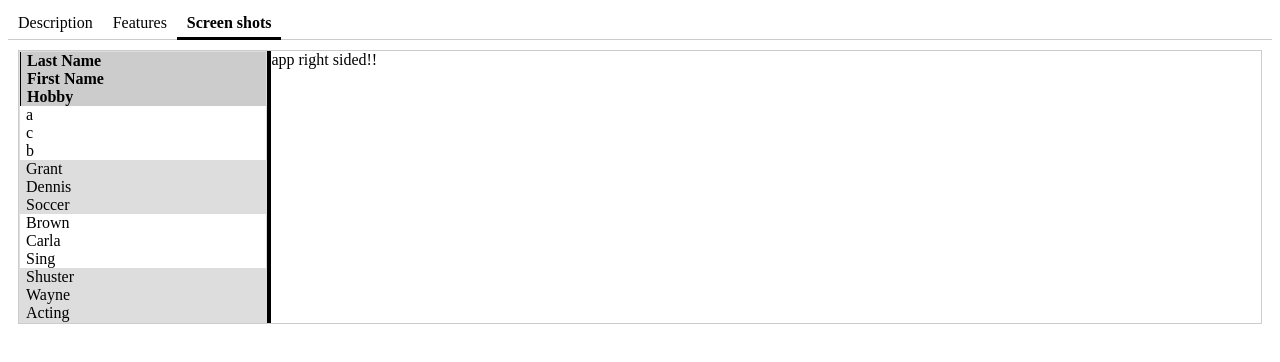
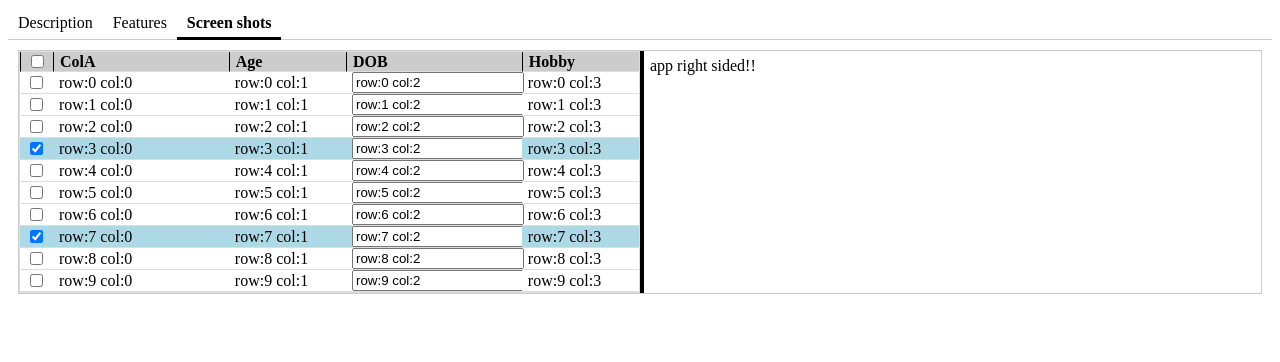
Before and after one commit to dennis-grant/dkg-react-ui, a React (Create React App) app: page / in a window 1280 px wide. Both pictures are taken after a click on the element "Screen shots". Shown: the top 362 px of the page. Built offline with nearby package versions, Linux system fonts and the light colour scheme; the HTML template or start-up script is replaced by a standard one.

Commit message:
extend Grid: add gridmodel, renderer, multi-select

```diff
--- a/src/App.js
+++ b/src/App.js
@@ -1,13 +1,9 @@
 import React, {Component} from 'react';
-import './App.scss';
 import {Tree, expandTreeBranch, collapseTreeBranch} from './Tree';
 import {TabPane, createTabPaneData, selectTab} from './TabPane';
 import {SplitPane} from './SplitPane';
-import {Grid, createGridData} from './Grid';
-import './Tree.scss';
-import './TabPane.scss';
-import './SplitPane.scss';
-import './Grid.scss';
+import {DemoGrid} from './DemoGrid';
+import './App.scss';
 
 
 class App extends Component {
@@ -39,16 +35,6 @@ class App extends Component {
         ]
       },
       tabPaneInfo: createTabPaneData(["Description", "Features", "Screen shots"]),
-      gridInfo: createGridData(
-        [1, 3, 1],
-        [
-          ["Last Name", "First Name", "Hobby"],
-          ["a", "c", "b"],
-          ["Grant", "Dennis", "Soccer"],
-          ["Brown", "Carla", "Sing"],
-          ["Shuster", "Wayne", "Acting"]
-        ]
-      )
     };
     this.expandTree = this.expandTree.bind(this);
     this.collapseTree = this.collapseTree.bind(this);
@@ -79,8 +65,8 @@ class App extends Component {
         <div>first tab panel</div>
         <Tree treeData={this.state.treeInfo} onExpand={this.expandTree} onCollapse={this.collapseTree} />
         <SplitPane>
-          <Grid gridData={this.state.gridInfo} />
-          <div>app right sided!!</div>
+          <DemoGrid/>
+          <div style={{padding: "6px"}}>app right sided!!</div>
         </SplitPane>
       </TabPane>
     );
--- a/src/App.scss
+++ b/src/App.scss
@@ -1,3 +1,9 @@
 .App {
   text-align: center;
 }
+
+.splitpane {
+  > .leftside {
+    width: 50%;
+  }
+}
--- /dev/null
+++ b/src/DemoGrid.js
@@ -0,0 +1,88 @@
+import React, {Component} from 'react';
+import {Grid, createGridData, createGridColumn, GridModel, DefaultGridRenderer} from './Grid';
+
+
+const rowSelectionChange = (indices) => {
+  console.log(Array.from(indices));
+};
+
+
+class TestInput extends Component {
+  render() {
+    return (
+      <input type="text" value={this.props.v} style={{width: "100%"}}/>
+    );
+  }
+}
+
+
+class TestRenderer extends DefaultGridRenderer {
+  renderData(data, rowIndex, columnIndex) {
+    return (columnIndex === 2) ? <TestInput v={data}/> : data;
+  }
+}
+
+
+class TestGridModel extends GridModel {
+  constructor() {
+    super(new Set([3,7]));
+    this._columns = [
+      createGridColumn(3),
+      createGridColumn(2),
+      createGridColumn(3),
+      createGridColumn(2)
+    ];
+    this._headers = ["ColA", "Age", "DOB", "Hobby"];
+  }
+
+  get columnCount() {
+    return this._columns.length;
+  }
+
+  column(columnIndex) {
+    return this._columns[columnIndex]
+  }
+
+  get hasHeader() {
+    return true;
+  }
+
+  header(columnIndex) {
+    return this._headers[columnIndex];
+  }
+
+  get rowCount() {
+    return 10;
+  }
+
+  data(columnIndex, rowIndex) {
+    return `row:${rowIndex} col:${columnIndex}`;
+  }
+}
+
+
+export class DemoGrid extends Component {
+  constructor(props) {
+    super(props);
+    /*
+    this._model = createGridData(
+      [1, 3, 1],
+      [
+        ["Last Name", "First Name", "Hobby"],
+        ["a", "c", "b"],
+        ["Grant", "Dennis", "Soccer"],
+        ["Brown", "Carla", "Sing"],
+        ["Shuster", "Wayne", "Acting"]
+      ]
+    );
+    */
+    this._model = new TestGridModel();
+    this._renderer = new TestRenderer();
+  }
+
+  render() {
+    return (
+      <Grid gridData={this._model} renderer={this._renderer} multiSelect={true} onRowSelectionChange={rowSelectionChange} />
+    )
+  }
+}
--- a/src/Grid.js
+++ b/src/Grid.js
@@ -4,16 +4,36 @@ import './Grid.scss';                      // exclude from merge
 
 /*========================= Grid =========================*/
 
+class GridCheckBox extends Component {
+  render() {
+    return (
+      <div className={"grid-checkbox"}>
+        <input type="checkbox" checked={this.props.value === true} onClick={this.props.onClick} />
+      </div>
+    );
+  }
+}
+
+
 export class Grid extends Component {
   constructor(props) {
     super(props);
+
+    this.highlightRow = this.highlightRow.bind(this);
+    this.unhighlightRow = this.unhighlightRow.bind(this);
+    this.toggleSelectRow = this.toggleSelectRow.bind(this);
+    this.toggleSelectAllRows = this.toggleSelectAllRows.bind(this);
+
     this.state = {
       highlightedRow: -1
     };
 
-    this.highlightRow = this.highlightRow.bind(this);
-    this.unhighlightRow = this.unhighlightRow.bind(this);
-    this.selectRow = this.selectRow.bind(this);
+    this._gridData = this.props.gridData;
+    this._renderer = this.props.renderer ?? new DefaultGridRenderer();
+    if (this.props.multiSelect === true) {
+      this._gridData = new MultiSelectGridModel(this._gridData);
+      this._renderer = new MultiSelectGridRenderer(this._renderer, this.toggleSelectAllRows);
+    }
   }
 
   highlightRow(rowIndex) {
@@ -24,73 +44,264 @@ export class Grid extends Component {
     this.setState({highlightedRow: -1});
   }
 
-  selectRow(rowIndex) {
-    if (this.props.onSelectRow) {
-      this.props.onSelectRow(rowIndex);
+  toggleSelectRow(rowIndex) {
+    this._gridData.toggleRowSelection(rowIndex, this.props.multiSelect);
+    if (this.props.onRowSelectionChange) {
+      this.props.onRowSelectionChange(this._gridData.selectedRowIndices);
     }
   }
 
+  toggleSelectAllRows() {
+    this._gridData.toggleAllRowsSelection();
+  }
+
   render() {
-    const gridData = this.props.gridData;
-    const hasHeaderClassName = gridData.hasHeader ? "has-header" : "";
-    const hasNoItems = (gridData.rows.length === 1 && gridData.hasHeader) || (gridData.rows.length === 0);
-    const colSizes = gridData.cols.map(col => col.size).join(" ");
+    const hasHeaderClass = this._gridData.hasHeader ? "has-header" : "";
+    const multiSelectClass = (this.props.multiSelect === true) ? "multi-select" : "";
+    const rowIndices = [...Array.from({length: this._gridData.rowCount}).keys()];
+    const columnIndices = [...Array.from({length: this._gridData.columnCount}).keys()];
+    const columnSizes = columnIndices.map(columnIndex => this._gridData.column(columnIndex).size).join(" ");
 
     return (
-      <div className={`grid ${hasHeaderClassName}`} style={{gridTemplateColumns: colSizes}}>
+      <div className={`grid ${hasHeaderClass} ${multiSelectClass}`} style={{gridTemplateColumns: columnSizes}}>
         {
-          gridData.rows.map(
-            (gridRowData, rowIndex) => {
-              let evenOddClassName = (rowIndex % 2) === 0
-                ? "row-even"
-                : "row-odd";
-              let highlightedClassName = (rowIndex === this.state.highlightedRow)
-                ? "highlighted-row"
-                : "";
-              let selectedClassName = (rowIndex === gridData.selectedRow)
-                ? "selected-row"
-                : "";
+          this._gridData.hasHeader
+          &&
+          columnIndices.map(columnIndex => {
+            const cellClass = `row0 column${columnIndex} row-even`;
+            const cellStyle = {alignItems: this._gridData.column(columnIndex).alignItems};
+            return (
+              <div key={`0:${columnIndex}`} className={cellClass} style={cellStyle}>
+                {this._renderer.renderHead(this._gridData.header(columnIndex), columnIndex)}
+              </div>
+            );
+          })
+        }
+        {
+          rowIndices.map(rowIndex => {
+            let evenOddClass = ((rowIndex + 1) % 2) === 0 ? "row-even" : "row-odd";
+            let highlightedClass = (rowIndex === this.state.highlightedRow) ? "highlighted-row" : "";
+            let selectedClass = this._gridData.isSelected(rowIndex) ? "selected-row" : "";
 
-              return gridRowData.map((colData, columnIndex) => {
-                return (columnIndex < gridData.cols.length
-                  ? <div
-                      key={`${rowIndex}:${columnIndex}`}
-                      className={`row${rowIndex} ${evenOddClassName} ${highlightedClassName} ${selectedClassName}`}
-                      onMouseEnter={this.highlightRow.bind(this, rowIndex)}
-                      onMouseLeave={this.unhighlightRow}
-                      onClick={this.selectRow.bind(this, rowIndex)}
-                      style={{textAlign: gridData.cols[columnIndex].align}}>
-                        {colData}
-                    </div>
-                  : null
-                );
-              })
-            }
-          )
+            return columnIndices.map(columnIndex => {
+              const cellClass = `row${rowIndex + 1} column${columnIndex} ${evenOddClass} ${highlightedClass} ${selectedClass}`;
+              const cellStyle = {alignItems: this._gridData.column(columnIndex).alignItems};
+              return (
+                <div
+                   key={`${rowIndex + 1}:${columnIndex}`}
+                   className={cellClass}
+                   onMouseEnter={this.highlightRow.bind(this, rowIndex)}
+                   onMouseLeave={this.unhighlightRow}
+                   onClick={this.toggleSelectRow.bind(this, rowIndex)}
+                   style={cellStyle}>
+                     {this._renderer.renderData(this._gridData.data(columnIndex, rowIndex), rowIndex, columnIndex)}
+                </div>
+              );
+            })
+          })
         }
-        {hasNoItems && <div className={"no-items"}>No Items Available</div>}
+        {this._gridData.rowCount === 0 && <div className={"no-items"}>No Items Available</div>}
       </div>
     );
   }
 }
 
-const gridColumnsInfo = (columnInfo) => {
-  let info = (columnInfo !== undefined) ? {...columnInfo} : {size: "auto", align: "left"};
-
-  if (Number.isInteger(info.size))
-    info.size = info.size + "fr";
-
-  if (info.align === undefined)
-    info.align = "left";
-
-  return info;
+export const createGridData = (columnsInfo, rows, hasHeader = true, selectedRowIndices = []) => {
+  selectedRowIndices = Number.isInteger(selectedRowIndices)
+    ? (selectedRowIndices === -1 ? [] : [selectedRowIndices])
+    : selectedRowIndices;
+  const columns = columnsInfo.map(col => createGridColumn(col))
+  return new DefaultGridModel(hasHeader, columns, rows, new Set(selectedRowIndices));
 };
 
-export const createGridData = (columnsInfo, data, hasHeader = true, selectedRow = -1) => {
-  return {
-    hasHeader,
-    cols: columnsInfo.map(col => gridColumnsInfo(col)),
-    rows: data,
-    selectedRow
+export const createGridColumn = (columnInfo) => {
+  // undefined
+  columnInfo = columnInfo ?? {};
+
+  // support simple integer for size
+  columnInfo = Number.isInteger(columnInfo)
+    ? {size: `${columnInfo}fr`}
+    : columnInfo;
+  columnInfo.size = columnInfo.size !== undefined && Number.isInteger(columnInfo.size)
+    ? `${columnInfo.size}fr`
+    : columnInfo.size;
+
+  // support use of align attribute
+  columnInfo.align = (columnInfo.align === "left")
+    ? "flex-start"
+    : (columnInfo.align === "right")
+      ? "flex-end"
+      : columnInfo.align;
+  columnInfo.alignItems = columnInfo.alignItems ?? columnInfo.align ?? "flex-start";
+
+  return {size: "auto", ...columnInfo};
+};
+
+
+export class DefaultGridRenderer {
+  renderHead(headData, columnIndex) {
+    return headData;
   }
-};
+
+  renderData(data, rowIndex, columnIndex) {
+    return data;
+  }
+}
+
+
+class MultiSelectGridRenderer {
+  constructor(renderer, onToggleSelectAllRows) {
+    this._gridRender = renderer;
+    this._onToggleSelectAllRows = onToggleSelectAllRows;
+  }
+
+  renderHead(headData, columnIndex) {
+    return (columnIndex === 0)
+      ? <GridCheckBox value={headData} onClick={this._onToggleSelectAllRows} />
+      : this._gridRender.renderHead(headData, columnIndex - 1);
+  }
+
+  renderData(data, rowIndex, columnIndex) {
+    return (columnIndex === 0)
+      ? <GridCheckBox value={data} />
+      : this._gridRender.renderData(data, rowIndex, columnIndex - 1);
+  }
+}
+
+
+export class GridModel {
+  constructor(selectedRowIndices) {
+    this._selectedRowIndices = selectedRowIndices;
+  }
+
+  get rowCount() {
+    return 0;
+  }
+
+  toggleRowSelection(index, multiSelect = false) {
+    if (this._selectedRowIndices.has(index))
+      this._selectedRowIndices.delete(index);
+    else {
+      if (multiSelect !== true)
+        this._selectedRowIndices.clear();
+      this._selectedRowIndices.add(index);
+    }
+  }
+
+  toggleAllRowsSelection() {
+    if (this.isAllSelected) {
+      this._selectedRowIndices.clear();
+    }
+    else {
+      const rowIndices = [...Array.from({length: this.rowCount}).keys()];
+      rowIndices.forEach(index => {
+        this._selectedRowIndices.add(index);
+      });
+    }
+  }
+
+  get selectedRowIndices() {
+    return this._selectedRowIndices;
+  }
+
+  isSelected(rowIndex) {
+    return this._selectedRowIndices.has(rowIndex);
+  }
+
+  get isAllSelected() {
+    return (this.rowCount > 0 && this._selectedRowIndices.size === this.rowCount);
+  }
+}
+
+
+class DefaultGridModel extends GridModel {
+  constructor(hasHeader, columns, rows, selectedRowIndices) {
+    super(selectedRowIndices);
+
+    this._hasHeader = hasHeader;
+    this._columns = columns;
+    this._headerRow = (hasHeader === true) ? rows[0] : null;
+    this._dataRows = (hasHeader === true) ? rows.slice(1) : rows;
+  }
+
+  get columnCount() {
+    return this._columns.length;
+  }
+
+  column(columnIndex) {
+    return this._columns[columnIndex]
+  }
+
+  get hasHeader() {
+    return this._hasHeader;
+  }
+
+  header(columnIndex) {
+    return this._headerRow[columnIndex];
+  }
+
+  get rowCount() {
+    return this._dataRows.length;
+  }
+
+  data(columnIndex, rowIndex) {
+    return this._dataRows[rowIndex][columnIndex];
+  }
+}
+
+
+class MultiSelectGridModel {
+  constructor(model) {
+    this._gridModel = model;
+  }
+
+  get columnCount() {
+    return this._gridModel.columnCount + 1;
+  }
+
+  column(columnIndex) {
+    return (columnIndex > 0)
+      ? this._gridModel.column(columnIndex - 1)
+      : {size: "auto", align: "center"};
+  }
+
+  get hasHeader() {
+    return this._gridModel.hasHeader;
+  }
+
+  header(columnIndex) {
+    return (columnIndex > 0)
+      ? this._gridModel.header(columnIndex - 1)
+      : this._gridModel.isAllSelected;
+  }
+
+  get rowCount() {
+    return this._gridModel.rowCount;
+  }
+
+  toggleRowSelection(index, multiSelect) {
+    this._gridModel.toggleRowSelection(index, multiSelect);
+  }
+
+  toggleAllRowsSelection() {
+    this._gridModel.toggleAllRowsSelection();
+  }
+
+  get selectedRowIndices() {
+    return this._gridModel.selectedRowIndices;
+  }
+
+  isSelected(rowIndex) {
+    return this._gridModel.isSelected(rowIndex);
+  }
+
+  get isAllSelected() {
+    return this._gridModel.isAllSelected;
+  }
+
+  data(columnIndex, rowIndex) {
+    return (columnIndex > 0)
+      ? this._gridModel.data(columnIndex - 1, rowIndex)
+      : this.isSelected(rowIndex);
+  }
+}
--- a/src/Grid.scss
+++ b/src/Grid.scss
@@ -9,18 +9,32 @@
 .grid {
   > div {
     box-sizing: border-box;
+    border-bottom: solid 1px #dddddd;
     padding-left: 6px;
     padding-right: 6px;
+    display: flex;
+    flex-direction: column;
+    justify-content: center;
+    cursor: pointer;
   }
 
   > .row-even {
     background-color: #dddddd;
+    background-color: #ffffff;
+  }
+
+  &.multi-select .column0 .grid-checkbox {
+    display: flex;
+    flex-direction: row;
+    border: solid 0px #00ff00;
+    align-items: center;
   }
 
   &.has-header .row0 {
     border-left: solid 1px #000000;
     background-color: #cccccc;
     font-weight: bold;
+    cursor: auto;
 
     :first-child {
       border-left: 0px;
```
